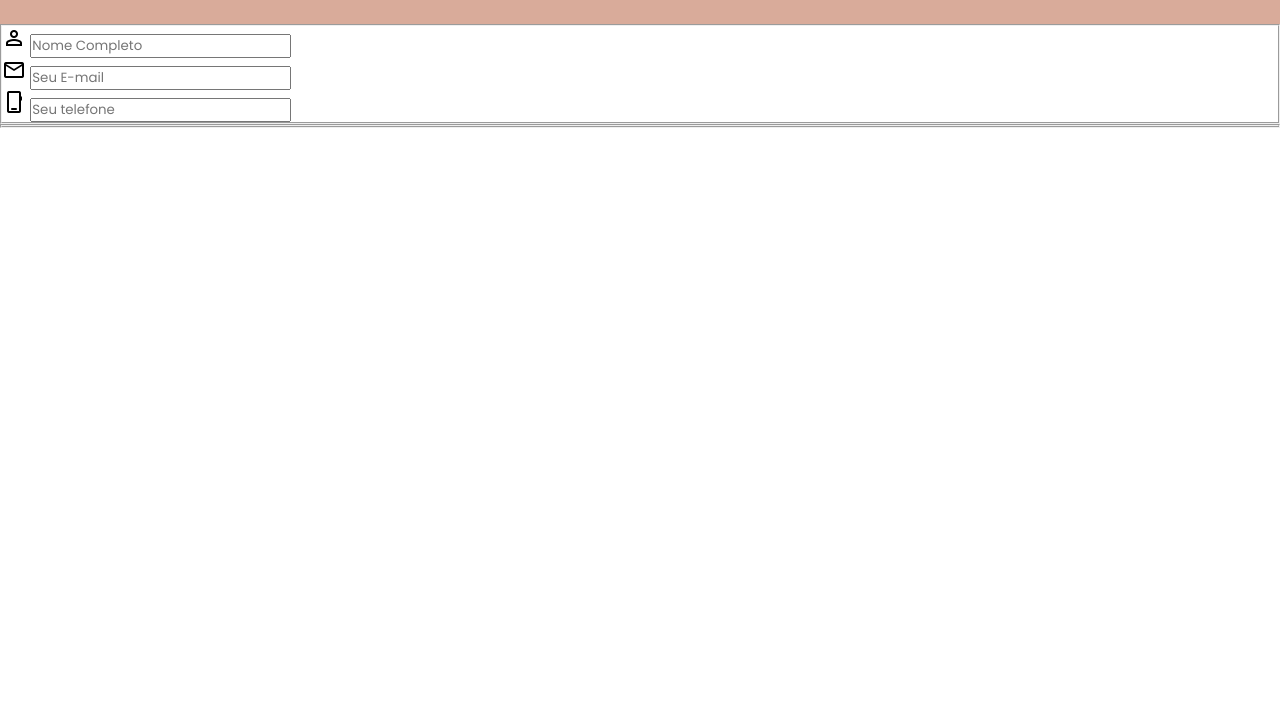
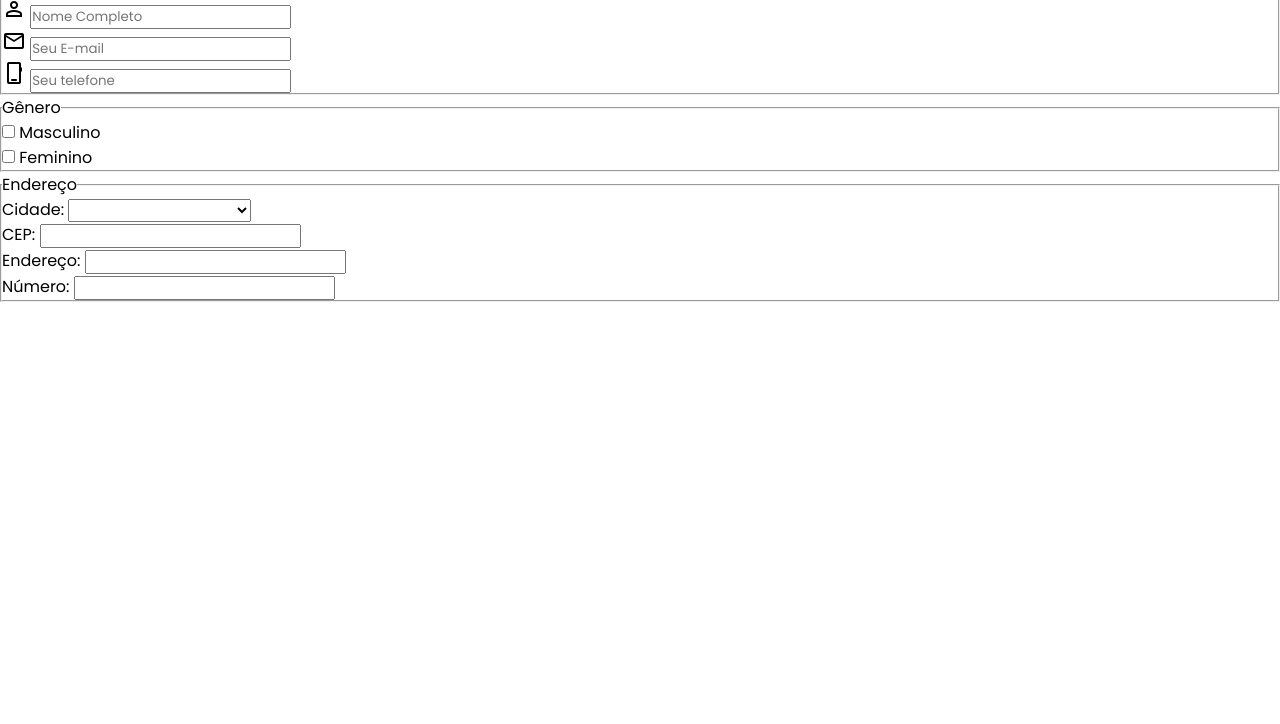
Before and after one commit to cynthiapadilha/pratica, a plain HTML site: page formulario.html in a window 1280 px wide. Shown: the part 76-800 px from the top of the page. Drawn offline with nearby package versions, Linux system fonts and the light colour scheme.

Commit message:
atualização formulario

```diff
--- /dev/null
+++ b/estilos/styleform.css
@@ -0,0 +1,17 @@
+@charset "UTF-8";
+
+:root{
+    --cor0:#F2BBBF;
+    --cor1:#A68572;
+    --cor2:#F2D0BD;
+    --cor3:#D9AB9A;
+    --cor4:#F2E8E4;
+}
+
+*{
+    font-family: 'Poppins', sans-serif;
+    margin: 0px;
+    padding: 0px;
+    box-sizing: border-box;
+
+}
--- a/formulario.html
+++ b/formulario.html
@@ -5,8 +5,7 @@
     <meta http-equiv="X-UA-Compatible" content="IE=edge">
     <meta name="viewport" content="width=device-width, initial-scale=1.0">
     <title>Formulário de incrição</title>
-
-    <link rel="stylesheet" href="estilos/style.css">
+    <link rel="stylesheet" href="estilos/styleform.css">
     <link rel="stylesheet" href="https://fonts.googleapis.com/css2?family=Material+Symbols+Outlined:opsz,wght,FILL,GRAD@20..48,100..700,0..1,-50..200" />
     <style>
         @import url('https://fonts.googleapis.com/css2?family=Poppins:wght@300;400;600;700&family=Sriracha&display=swap');
@@ -19,6 +18,7 @@
     <main>
         <form action="pagina.php" method="post">
             <fieldset>
+                <legend>Contato</legend>
                 <span class="material-symbols-outlined">
                 person
                 </span>
@@ -35,7 +35,57 @@
                 <input type="tel" name="phone" id="iphone" required placeholder="Seu telefone">
             </fieldset>
             <fieldset>
-                <label for=""></label>
+                <legend>Gênero</legend>
+
+                <input type="checkbox" name="sexo" id="masc">
+                <label for="masc">Masculino</label><br>
+                <input type="checkbox" name="sexo" id="fem">
+                <label for="fem">Feminino</label>
+            </fieldset>
+            <fieldset>
+                <legend>Endereço</legend>
+                <label for="icidade">Cidade:</label>
+                    <select name="cidade" id="icidade" >
+                        <option value="escolha"></option>
+                        <option value="adri">Adrianópolis</option>
+                        <option value="agu">Agudos do Sul</option>
+                        <option value="almt">Almirante Tamandaré</option>
+                        <option value="arauc">Araucária</option>
+                        <option value="bals">Balsa Nova</option>
+                        <option value="boc">Bocaiúva do Sul</option>
+                        <option value="camp">Campina Grande do Sul</option>
+                        <option value="campTen">Campo do Tenente</option>
+                        <option value="campolargo">Campo Largo</option>
+                        <option value="cmpmagro">Campo Magro</option>
+                        <option value="crroazul">Cerro Azul</option>
+                        <option value="colmbo">Colombo</option>
+                        <option value="contenda">Contenda</option>
+                        <option value="ctba">Curitiba</option>
+                        <option value="drulyss">Doutor Ulysses</option>
+                        <option value="fzdriogrd">Fazenda Rio Grande</option>
+                        <option value="itap">Itaperuçu</option>
+                        <option value="lapa">Lapa</option>
+                        <option value="mandi">Mandirituba</option>
+                        <option value="pien">Piên</option>
+                        <option value="pinhais">Pinhais</option>
+                        <option value="piraq">Piraquara</option>
+                        <option value="qatrobrr">Quatro Barras</option>
+                        <option value="quit">Quitandinha</option>
+                        <option value="rbrcosul">Rio Branco do Sul</option>
+                        <option value="rion">Rio Negro</option>
+                        <option value="sjp">São José dos Pinhais</option>
+                        <option value="tjsul">Tijucas do Sul</option>
+                        <option value="tunaspr">Tunas do Paraná</option>
+                    </select>
+
+                <br>
+                <label for="icep" >CEP:</label>
+                <input type="number" name="cep" id="icep" minlength="8" required><br>
+                <label for="iend">Endereço:</label>
+                <input type="text" name="end" id="iend" minlength="8" required><br>
+                <label for="inum">Número:</label>
+                <input type="number" name="num" id="inum" required>
+
             </fieldset>
         </form>
     </main>
```
